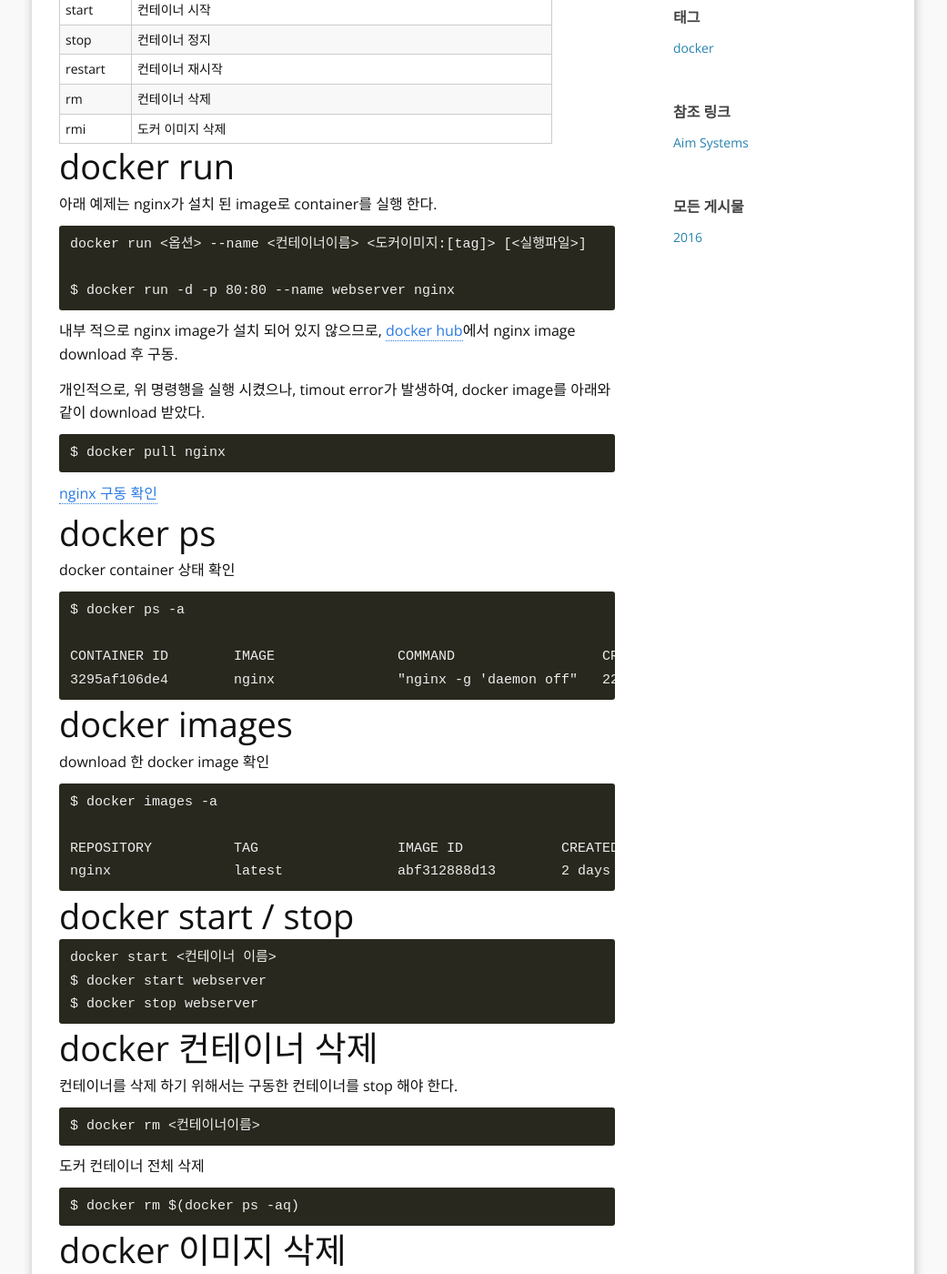
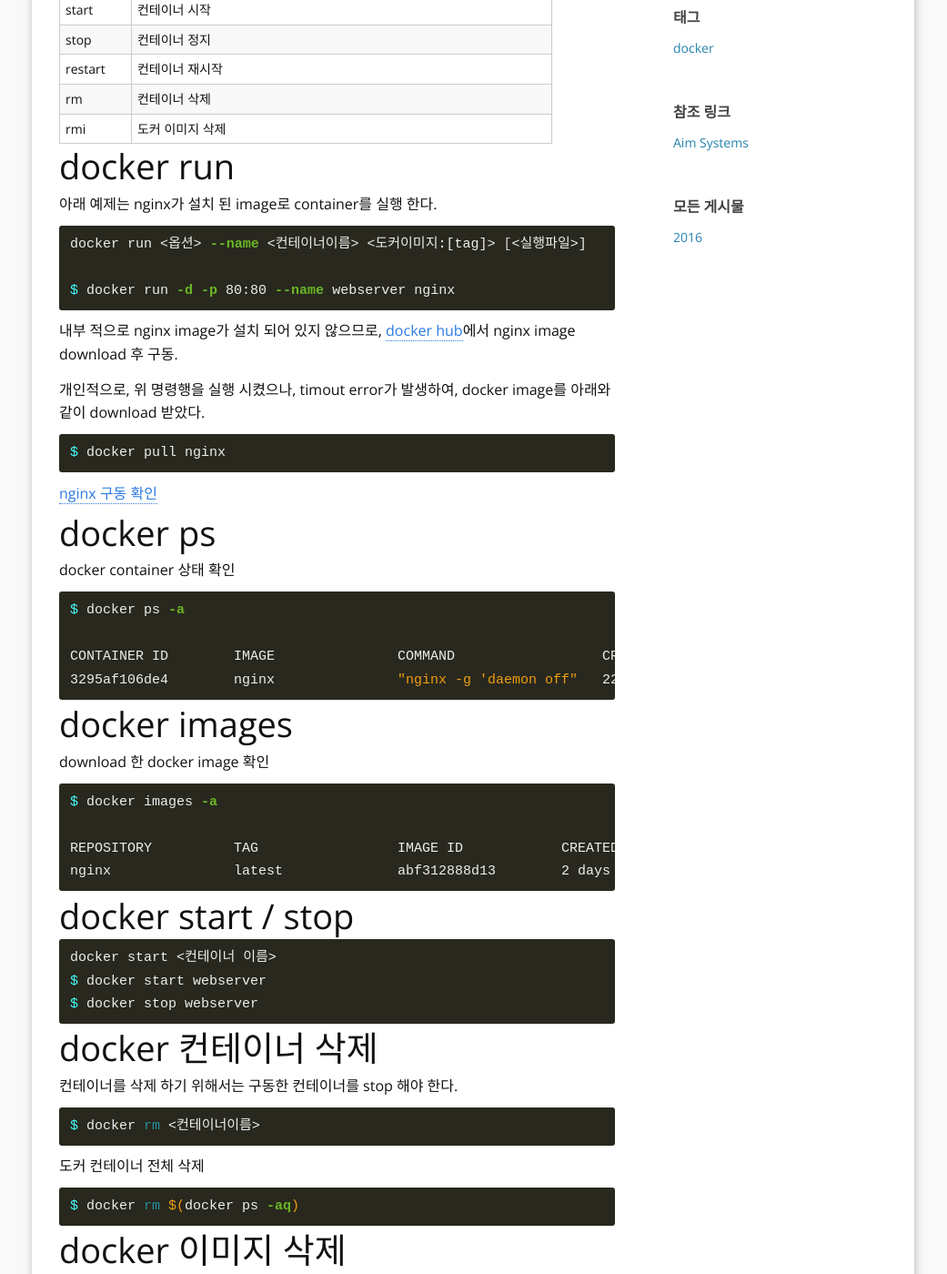
Before and after one commit to aimtechs/aimtechs.github.io, a Jekyll site: the page built from _posts/2016-12-01-docker1.md, in a window 1280 px wide and 1400 px high, scrolled down 873 px. Shown: the whole window at 91% size, without its empty margins (120-1161 px from the left). Built offline with Jekyll 4.4.1, drawn with Linux system fonts in a browser that asks for light colours; comment, search, counter and statistics services are not loaded; some of the changed text lies outside the part shown.

Commit message:
2016-12-01-docker1.md : title, code style(bash) 변경

````diff
--- a/_posts/2016-12-01-docker1.md
+++ b/_posts/2016-12-01-docker1.md
@@ -46,7 +46,7 @@ Oracle Virtual Box를 사용하여, linux 설치 후 docker install이 가능하
 
 아래 예제는 nginx가 설치 된 image로 container를 실행 한다.
 
-```
+```bash
 docker run <옵션> --name <컨테이너이름> <도커이미지:[tag]> [<실행파일>]
 
 $ docker run -d -p 80:80 --name webserver nginx
@@ -58,7 +58,7 @@ $ docker run -d -p 80:80 --name webserver nginx
 개인적으로, 위 명령행을 실행 시켰으나, timout error가 발생하여,
 docker image를 아래와 같이 download 받았다.
 
-```
+```bash
 $ docker pull nginx
 ```
 
@@ -68,7 +68,7 @@ $ docker pull nginx
 
 docker container 상태 확인
 
-```
+```bash
 $ docker ps -a
 
 CONTAINER ID        IMAGE               COMMAND                  CREATED             STATUS              PORTS                         NAMES
@@ -79,7 +79,7 @@ CONTAINER ID        IMAGE               COMMAND                  CREATED
 
 download 한 docker image 확인
 
-```
+```bash
 $ docker images -a
 
 REPOSITORY          TAG                 IMAGE ID            CREATED             SIZE
@@ -88,7 +88,7 @@ nginx               latest              abf312888d13        2 days ago
 
 # docker start / stop
 
-```
+```bash
 docker start <컨테이너 이름>
 $ docker start webserver
 $ docker stop webserver
@@ -98,24 +98,24 @@ $ docker stop webserver
 
 컨테이너를 삭제 하기 위해서는 구동한 컨테이너를 stop 해야 한다.
 
-```
+```bash
 $ docker rm <컨테이너이름>
 ```
 도커 컨테이너 전체 삭제
 
-```
+```bash
 $ docker rm $(docker ps -aq)
 ```
 
 # docker 이미지 삭제
 
-```
+```bash
 $ docker rmi <이미지이름>
 ```
 
 도커 이미지 전체 삭제
 
-```
+```bash
 $ docker rmi $(docker images -aq)
 ```
 
````
Also changed, not shown: other parts of _posts/2016-12-01-docker1.md (+1 -1 lines).
